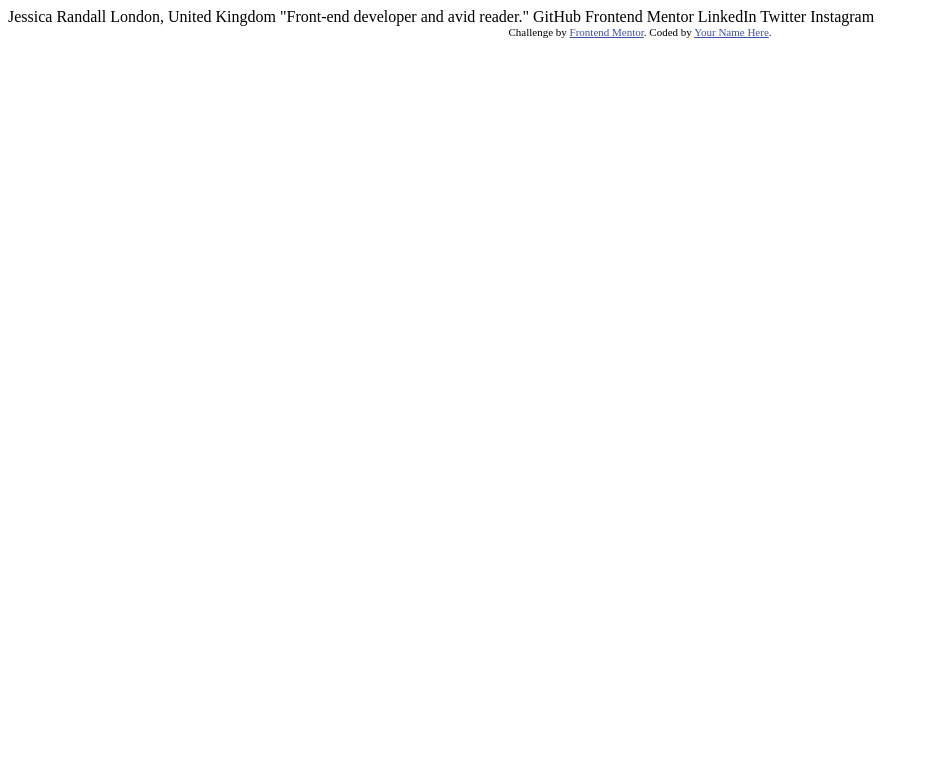
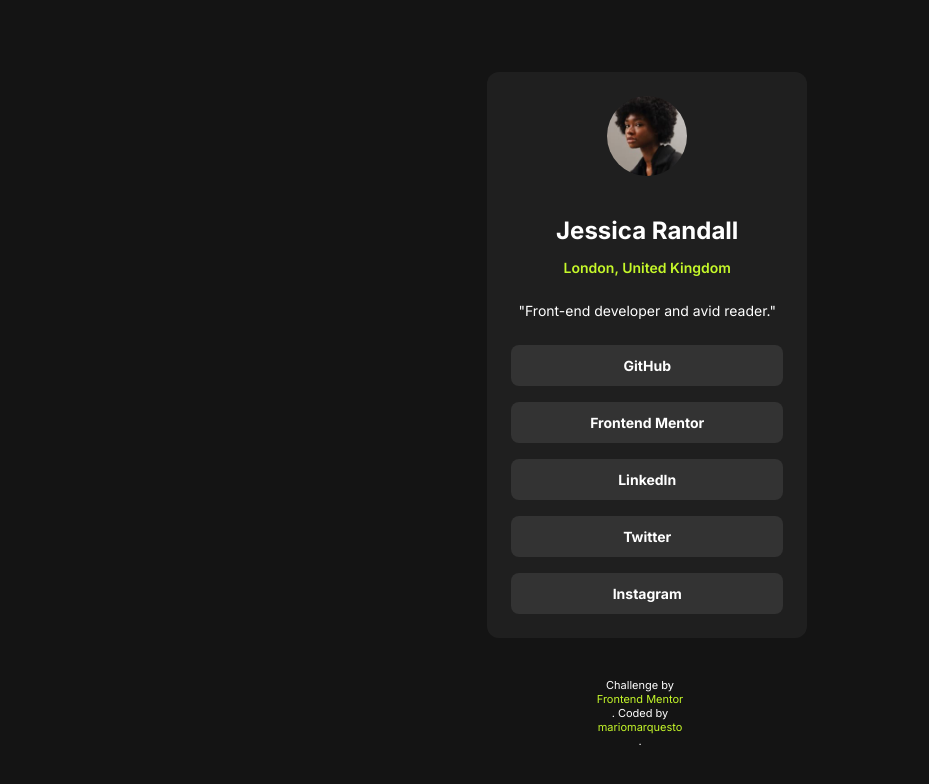
Before and after one commit to mariomarquesto/git-test-test--lla, a plain HTML site: page social/index.html in a window 1280 px wide. Shown: the whole page, without its empty margins (0-929 px from the left). Drawn offline with Linux system fonts and the light colour scheme.

Commit message:
subiendo card  social

```diff
--- a/social/index.html
+++ b/social/index.html
@@ -2,33 +2,38 @@
 <html lang="en">
 <head>
   <meta charset="UTF-8">
-  <meta name="viewport" content="width=device-width, initial-scale=1.0"> <!-- displays site properly based on user's device -->
+  <meta name="viewport" content="width=device-width, initial-scale=1.0"> <link rel="icon" type="image/png" sizes="32x32" href="./assets/images/favicon-32x32.png">
 
-  <link rel="icon" type="image/png" sizes="32x32" href="./assets/images/favicon-32x32.png">
+  <link href="https://fonts.googleapis.com/css2?family=Inter:wght@400;600;700&display=swap" rel="stylesheet">
 
-  <title>Frontend Mentor | Social links profile</title>
+  <title>Frontend Mentor | User Profile Card (ejemplo)</title>
 
-  <!-- Feel free to remove these styles or customise in your own stylesheet 👍 -->
-  <style>
-    .attribution { font-size: 11px; text-align: center; }
-    .attribution a { color: hsl(228, 45%, 44%); }
-  </style>
+  <link rel="stylesheet" href="./styles/style.css">
 </head>
 <body>
 
-  Jessica Randall
-  London, United Kingdom
-  "Front-end developer and avid reader."
+  <main> <div class="profile-card">
+      <img src="./assets/images/avatar-jessica.jpeg" alt="User avatar" class="profile-avatar">
+      <h1 class="profile-name">Jessica Randall</h1>
+      <p class="profile-location">London, United Kingdom</p>
+      <p class="profile-bio">"Front-end developer and avid reader."</p>
 
-  GitHub
-  Frontend Mentor
-  LinkedIn
-  Twitter
-  Instagram
+      <div class="social-links">
+        <a href="#" class="social-button">GitHub</a>
+        <a href="#" class="social-button">Frontend Mentor</a>
+        <a href="#" class="social-button">LinkedIn</a>
+        <a href="#" class="social-button">Twitter</a>
+        <a href="#" class="social-button">Instagram</a>
+      </div>
+    </div>
+  </main>
 
-  <div class="attribution">
-    Challenge by <a href="https://www.frontendmentor.io?ref=challenge" target="_blank">Frontend Mentor</a>.
-    Coded by <a href="#">Your Name Here</a>.
-  </div>
+  <footer>
+    <div class="attribution">
+      Challenge by <a href="https://www.frontendmentor.io?ref=challenge" target="_blank">Frontend Mentor</a>.
+      Coded by <a href="https://github.com/mariomarquesto" target="_blank">mariomarquesto</a>.
+    </div>
+  </footer>
+
 </body>
 </html>
--- /dev/null
+++ b/social/styles/style.css
@@ -0,0 +1,142 @@
+/* Define Variables CSS para los colores del Style Guide */
+:root {
+  --green: hsl(75, 94%, 57%);     /* Green: hsl(75, 94%, 57%) */
+  --white: hsl(0, 0%, 100%);     /* White: hsl(0, 0%, 100%) */
+  --grey-700: hsl(0, 0%, 20%);   /* Grey 700: hsl(0, 0%, 20%) */
+  --grey-800: hsl(0, 0%, 12%);   /* Grey 800: hsl(0, 0%, 12%) */
+  --grey-900: hsl(0, 0%, 8%);    /* Grey 900: hsl(0, 0%, 8%) */
+}
+
+/* ---------------------------------------------------- */
+/* ESTILOS BASE (MOBILE-FIRST)                          */
+/* Estos estilos se aplican por defecto a todas las pantallas,
+   optimizados para dispositivos móviles (ej. 375px).    */
+/* ---------------------------------------------------- */
+
+body {
+  font-family: 'Inter', sans-serif; /* Familia de fuente: Inter */
+  margin: 0;
+  padding: 0;
+  display: flex; /* Usa flexbox para centrar el contenido */
+  flex-direction: column; /* Apila los elementos verticalmente (tarjeta y atribución) */
+  justify-content: center; /* Centrar verticalmente */
+  align-items: center; /* Centrar horizontalmente */
+  min-height: 100vh; /* Asegura que el cuerpo ocupe al menos toda la altura de la ventana */
+  background-color: var(--grey-900); /* Fondo principal Grey 900 */
+  color: var(--white); /* Color de texto por defecto blanco */
+  font-size: 14px; /* Tamaño de fuente para el párrafo */
+}
+
+.profile-card {
+  background-color: var(--grey-800); /* Fondo de la tarjeta Grey 800 */
+  border-radius: 12px;
+  padding: 24px;
+  margin: 20px; /* Margen para que no se pegue a los bordes en pantallas pequeñas */
+  text-align: center;
+  max-width: 320px; /* Un ancho máximo común para tarjetas de perfil en móvil */
+  width: 100%; /* Asegura que ocupe el ancho disponible hasta el max-width */
+  box-sizing: border-box; /* Incluye padding y border en el width/height */
+}
+
+.profile-avatar {
+  width: 80px;
+  height: 80px;
+  border-radius: 50%;
+  margin-bottom: 20px;
+}
+
+.profile-name {
+  font-size: 24px;
+  font-weight: 700; /* Peso de fuente 700 para títulos */
+  margin-bottom: 4px;
+  color: var(--white); /* Color de texto blanco */
+}
+
+.profile-location {
+  font-size: 14px;
+  font-weight: 600; /* Peso de fuente 600 */
+  color: var(--green); /* Color de texto Green */
+  margin-bottom: 24px;
+}
+
+.profile-bio {
+  font-size: 14px; /* Tamaño de fuente para el párrafo */
+  font-weight: 400; /* Peso de fuente 400 */
+  color: var(--white); /* Color de texto blanco */
+  margin-bottom: 24px;
+  line-height: 1.5;
+}
+
+.social-links {
+  display: flex;
+  flex-direction: column;
+  gap: 16px; /* Espacio entre los botones sociales */
+}
+
+.social-button {
+  display: block; /* Ocupa todo el ancho disponible */
+  background-color: var(--grey-700); /* Fondo del botón Grey 700 */
+  color: var(--white); /* Texto del botón blanco */
+  padding: 12px 0;
+  border-radius: 8px;
+  text-decoration: none;
+  font-weight: 700; /* Peso de fuente 700 */
+  font-size: 14px;
+  transition: background-color 0.3s ease, color 0.3s ease;
+}
+
+.social-button:hover {
+  background-color: var(--green); /* Fondo del botón Green en hover */
+  color: var(--grey-900); /* Texto del botón Grey 900 en hover */
+}
+
+/* Estilos para la atribución (opcional, generalmente al pie de página) */
+footer {
+  margin-top: 20px;
+}
+
+.attribution {
+  display: flex;
+  flex-direction: column;
+  align-items: center; /* Centra horizontalmente */
+  font-size: 12px; /* Tamaño de fuente para la atribución */
+  font-size: 11px;
+  text-align: center;
+  color: var(--white); /* Color de texto blanco */
+}
+
+.attribution a {
+  color: var(--green); /* Color de enlace Green */
+  text-decoration: none;
+}
+
+.attribution a:hover {
+  text-decoration: underline;
+}
+
+/* ---------------------------------------------------- */
+/* MEDIA QUERIES PARA PANTALLAS DE ESCRITORIO           */
+/* Estos estilos SOBRESCRIBEN los anteriores cuando la
+   pantalla es al menos 600px de ancho.                  */
+/* ---------------------------------------------------- */
+@media (min-width: 600px) {
+  /* En este caso, la tarjeta ya es bastante responsiva con max-width.
+     Podrías ajustar el max-width para desktop si el diseño lo sugiere
+     para ser un poco más ancho, pero 320px es común. */
+
+}
+
+@media (min-width: 320px) {
+  /* En este caso, la tarjeta ya es bastante responsiva con max-width.
+     Podrías ajustar el max-width para desktop si el diseño lo sugiere
+     para ser un poco más ancho, pero 320px es común. */
+
+}
+/* Si tuvieras un diseño de varias columnas o elementos más complejos que cambien
+   drásticamente en pantallas muy grandes, aquí iría otra media query,
+   por ejemplo, para el ancho de diseño de escritorio de 1440px. */
+/* @media (min-width: 1440px) {
+    body {
+        // Ajustes para monitores muy grandes, si es necesario
+    }
+} */
```
